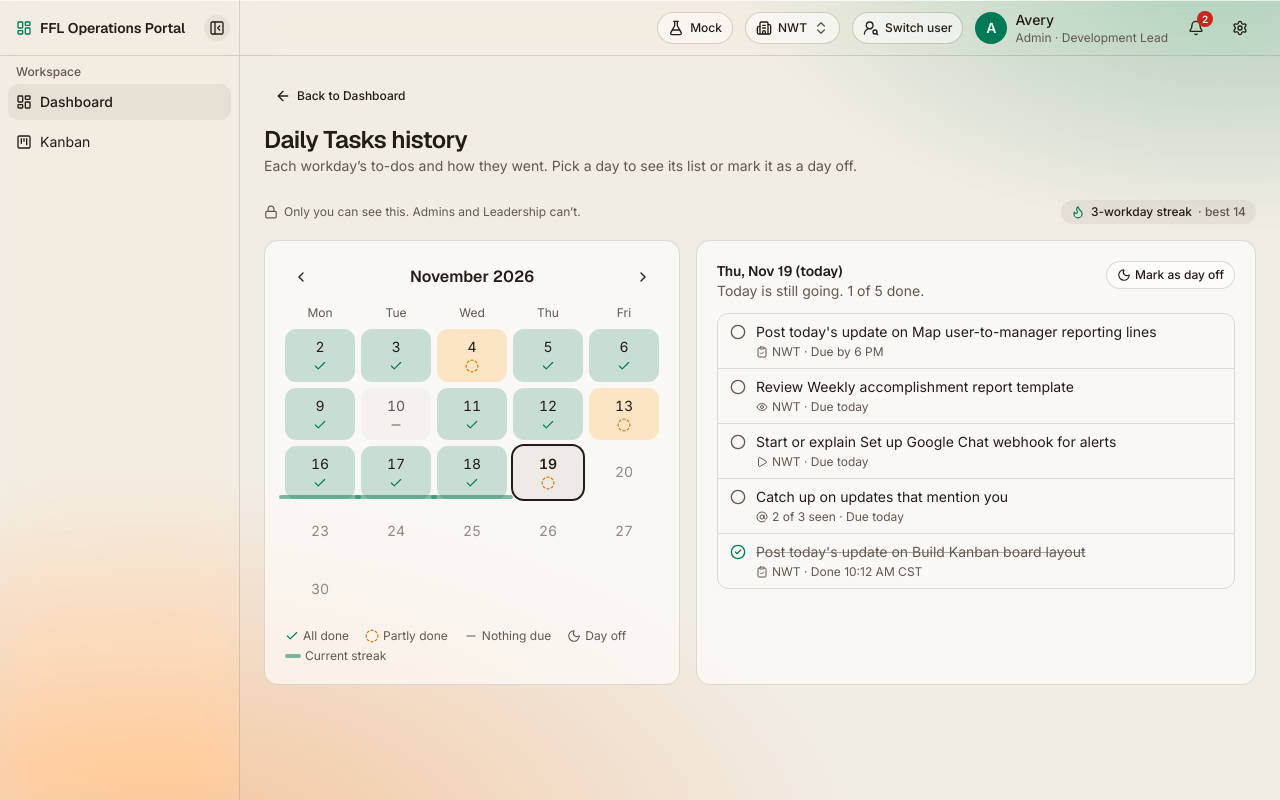
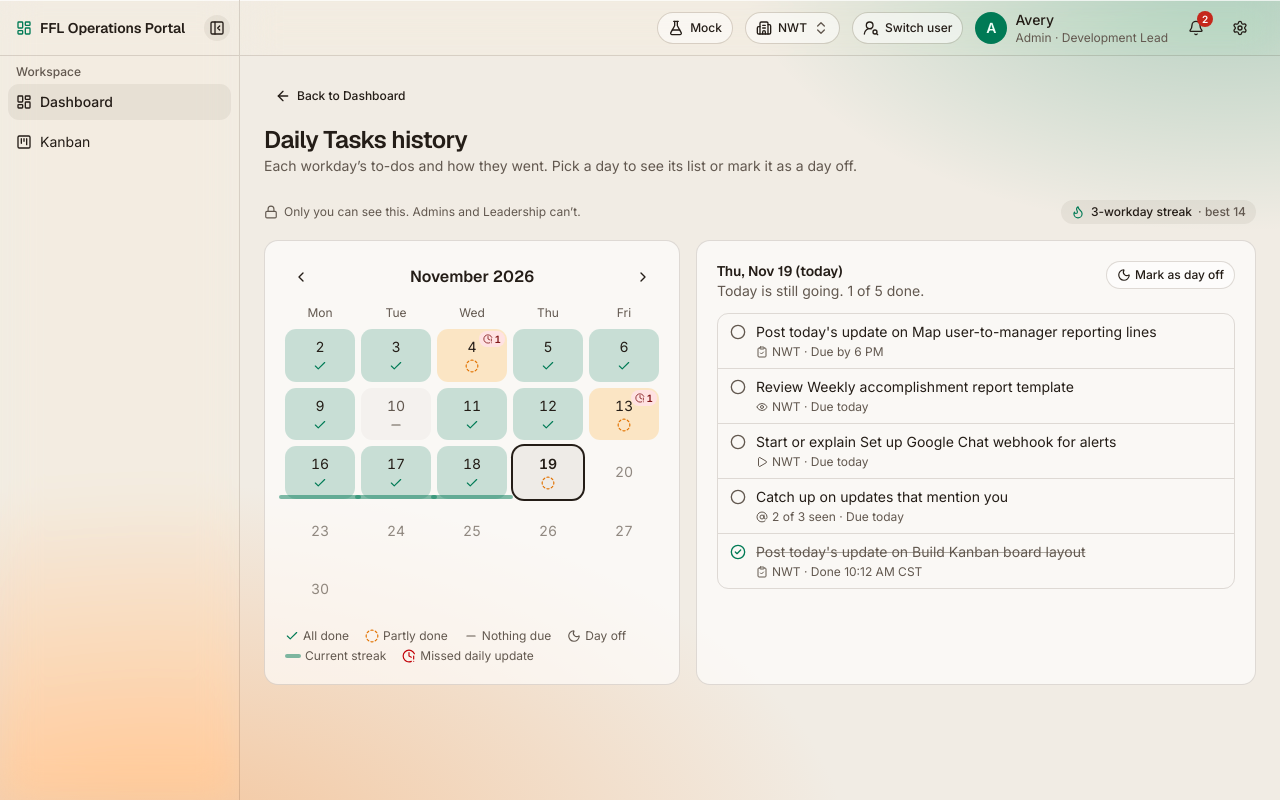
Before and after one commit to NewWorkTrucks/portal, a Next.js app: page /dashboard/history in a window 1280 px wide. Built offline with nearby package versions, Linux system fonts and the light colour scheme.

Commit message:
Merge pull request #10 from NewWorkTrucks/feat/missed-update-calendar
feat: missed daily updates on the Daily Tasks history calendar

```diff
--- a/src/components/daily-tasks/daily-task-calendar.tsx
+++ b/src/components/daily-tasks/daily-task-calendar.tsx
@@ -1,9 +1,9 @@
 "use client";
 
-import { Check, CircleDashed, Minus, Moon } from "lucide-react";
+import { Check, CircleDashed, ClockAlert, Minus, Moon } from "lucide-react";
 import { type KeyboardEvent, useRef } from "react";
 import { formatWorkday } from "@/lib/dashboard";
-import { getDailyTaskDayStatus, getMonthWorkdayWeeks } from "@/lib/daily-tasks";
+import { countMissedDailyUpdates, getDailyTaskDayStatus, getMonthWorkdayWeeks } from "@/lib/daily-tasks";
 import { cn } from "@/lib/utils";
 import type { DailyTaskCalendarProps, DailyTaskDayStatus } from "@/types/daily-tasks";
 
@@ -87,6 +87,12 @@ export default function DailyTaskCalendar({
               const isInStreak = streakWorkdays.has(workday);
               const countText =
                 day?.totalCount && day.totalCount > 0 && !day.isDayOff ? `, ${day.doneCount} of ${day.totalCount} done` : "";
+              // US-1.2: a record of missed daily updates, not a deadline.
+              const missedUpdateCount = countMissedDailyUpdates(workday, today, day);
+              const missedUpdateText =
+                missedUpdateCount === 0
+                  ? ""
+                  : `, ${missedUpdateCount} daily ${missedUpdateCount === 1 ? "update" : "updates"} missed`;
 
               return (
                 <span key={workday} role="gridcell" className="relative">
@@ -104,7 +110,7 @@ export default function DailyTaskCalendar({
                     type="button"
                     tabIndex={workday === focusableWorkday ? 0 : -1}
                     aria-pressed={isSelected}
-                    aria-label={`${formatWorkday(workday)}: ${label}${countText}${isInStreak ? ", in your current streak" : ""}${workday === today ? ", today" : ""}`}
+                    aria-label={`${formatWorkday(workday)}: ${label}${countText}${missedUpdateText}${isInStreak ? ", in your current streak" : ""}${workday === today ? ", today" : ""}`}
                     onClick={() => onSelectWorkday(workday)}
                     className={cn(
                       "relative flex aspect-square w-full flex-col items-center justify-center gap-0.5 rounded-md text-sm tabular-nums transition-colors hover:ring-1 hover:ring-ring/50 focus-visible:outline-2 focus-visible:outline-ring sm:aspect-[4/3]",
@@ -115,6 +121,15 @@ export default function DailyTaskCalendar({
                   >
                     {Number(workday.slice(8))}
                     <DayStatusSymbol status={status} />
+                    {missedUpdateCount > 0 && (
+                      <span
+                        aria-hidden
+                        className="absolute top-0.5 right-0.5 flex items-center gap-0.5 rounded-full bg-red-100 px-1 text-[10px] leading-4 font-semibold text-red-900 dark:bg-red-500/20 dark:text-red-300"
+                      >
+                        <ClockAlert className="size-2.5" />
+                        {missedUpdateCount}
+                      </span>
+                    )}
                   </button>
                 </span>
               );
@@ -133,6 +148,10 @@ export default function DailyTaskCalendar({
           <span aria-hidden className="h-1 w-4 rounded-full bg-primary/50" />
           Current streak
         </li>
+        <li className="flex items-center gap-1">
+          <ClockAlert aria-hidden className="size-3.5 text-red-700 dark:text-red-300" />
+          Missed daily update
+        </li>
       </ul>
     </div>
   );
--- a/src/components/daily-tasks/daily-task-item-row.tsx
+++ b/src/components/daily-tasks/daily-task-item-row.tsx
@@ -24,7 +24,11 @@ export default function DailyTaskItemRow({ item, businessName, isToday, nowTimes
         : "Due by 6 PM"
       : isToday
         ? "Due today"
-        : "Not done";
+        : item.kind === "daily-update"
+          ? "Missed: no update by 6 PM"
+          : "Not done";
+  // US-1.2: a past daily update that never came is called out, so the record is easy to spot.
+  const isMissedDailyUpdate = item.kind === "daily-update" && !item.isDone && !isToday;
   const detailText = [
     item.kind === "catch-up" && item.totalCount !== null ? `${item.doneCount ?? 0} of ${item.totalCount} seen` : null,
     businessName,
@@ -55,7 +59,12 @@ export default function DailyTaskItemRow({ item, businessName, isToday, nowTimes
         <span className={cn("break-words", item.isDone && "text-muted-foreground line-through decoration-muted-foreground/50")}>
           {describeDailyTask(item, isToday)}
         </span>
-        <span className="flex items-center gap-1 text-xs text-muted-foreground">
+        <span
+          className={cn(
+            "flex items-center gap-1 text-xs text-muted-foreground",
+            isMissedDailyUpdate && "font-medium text-red-700 dark:text-red-300",
+          )}
+        >
           <KindIcon aria-hidden className="size-3 shrink-0" />
           {detailText}
         </span>
--- a/src/lib/daily-tasks.ts
+++ b/src/lib/daily-tasks.ts
@@ -111,6 +111,17 @@ export function getDailyTaskDayStatus(
 }
 
 /**
+ * Daily updates missed on a past workday (US-1.2): cards in Working on It that got no update by
+ * 6 PM Central. Today is never counted, since its 6 PM may not have passed.
+ */
+export function countMissedDailyUpdates(workday: string, today: string, day: DailyTaskHistoryDay | undefined): number {
+  if (!day || day.isDayOff || workday >= today) {
+    return 0;
+  }
+  return day.items.filter((item) => item.kind === "daily-update" && !item.isDone).length;
+}
+
+/**
  * The workdays in the current streak, for highlighting only (the database owns the count).
  * Walks back from today: all-done days join, nothing-due days, days off and missing days are
  * skipped, and the first partly done day ends it.
```
